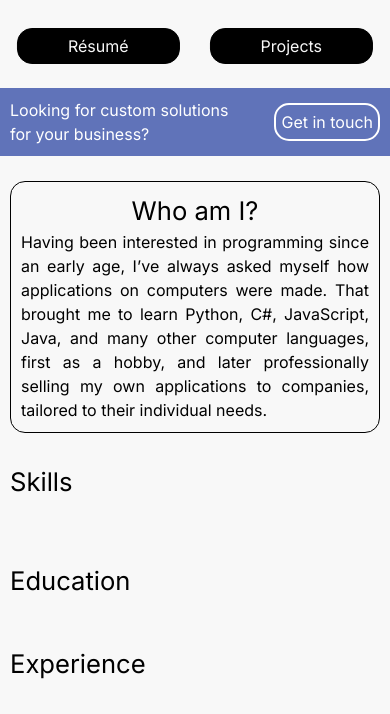
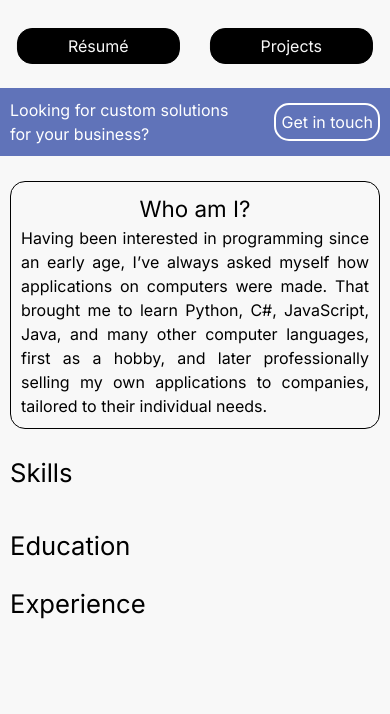
Before and after one commit to mfplinta/portfolio, a Django app: template main/templates/main/index.html in a window 390 px wide. Shown: the part 212-926 px from the top of the page. After the commit the page ends 831 px from the top, so only its background shows below. Run offline with Django 5.2, Linux system fonts and the light colour scheme; the template is opened without the code that fills it, so the values that code supplies are empty.

Commit message:
Change styling again

```diff
--- a/main/static/main/style.css
+++ b/main/static/main/style.css
@@ -515,7 +515,7 @@
 .experience-section h2,
 .education-section h2,
 .skills-section h2 {
-    padding-top: 5px;
+    padding-top: 0;
 }
 
 
@@ -673,6 +673,7 @@
 
     .horizontal-padded {
         padding: 0 10px;
+        gap: 20px;
     }
 }
 
@@ -757,4 +758,5 @@
 
 .intro-section h2 {
     padding: 0;
+    font-size: 1.4rem;
 }
```
